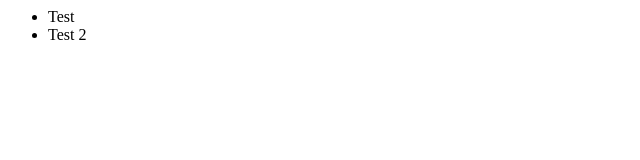
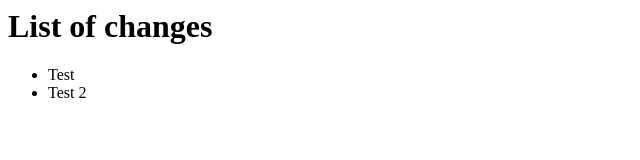
Before and after one commit to kri111/kri111.github.io, a plain HTML site: page assignment7/index.html in a window 1280 px wide. Shown: the whole page, without its empty margins (0-640 px from the left). Drawn offline with Linux system fonts and the light colour scheme.

Commit message:
added heading

```diff
--- a/assignment7/index.html
+++ b/assignment7/index.html
@@ -1,5 +1,6 @@
 <html>
   <body>
+    <h1> List of changes </h1>
     <ul>
       <li> Test </li>
       <li> Test 2 </li>
```
